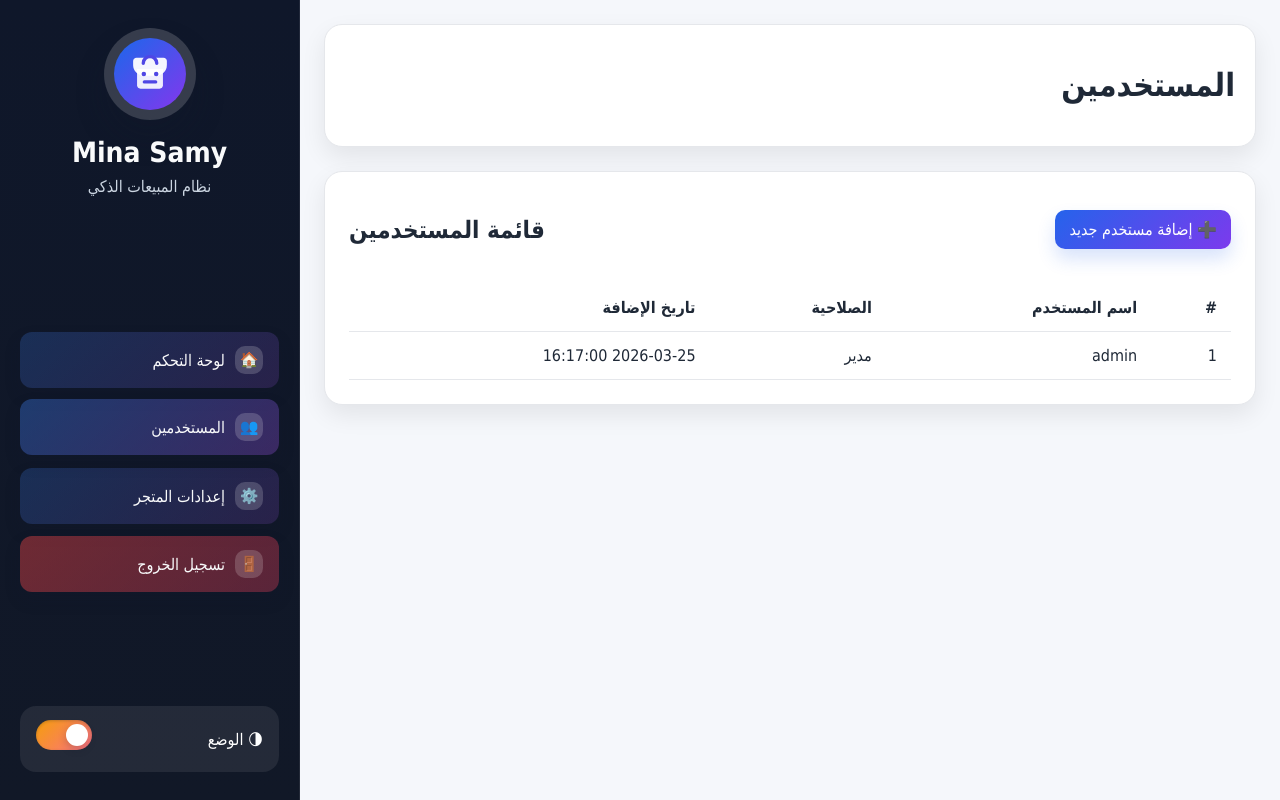
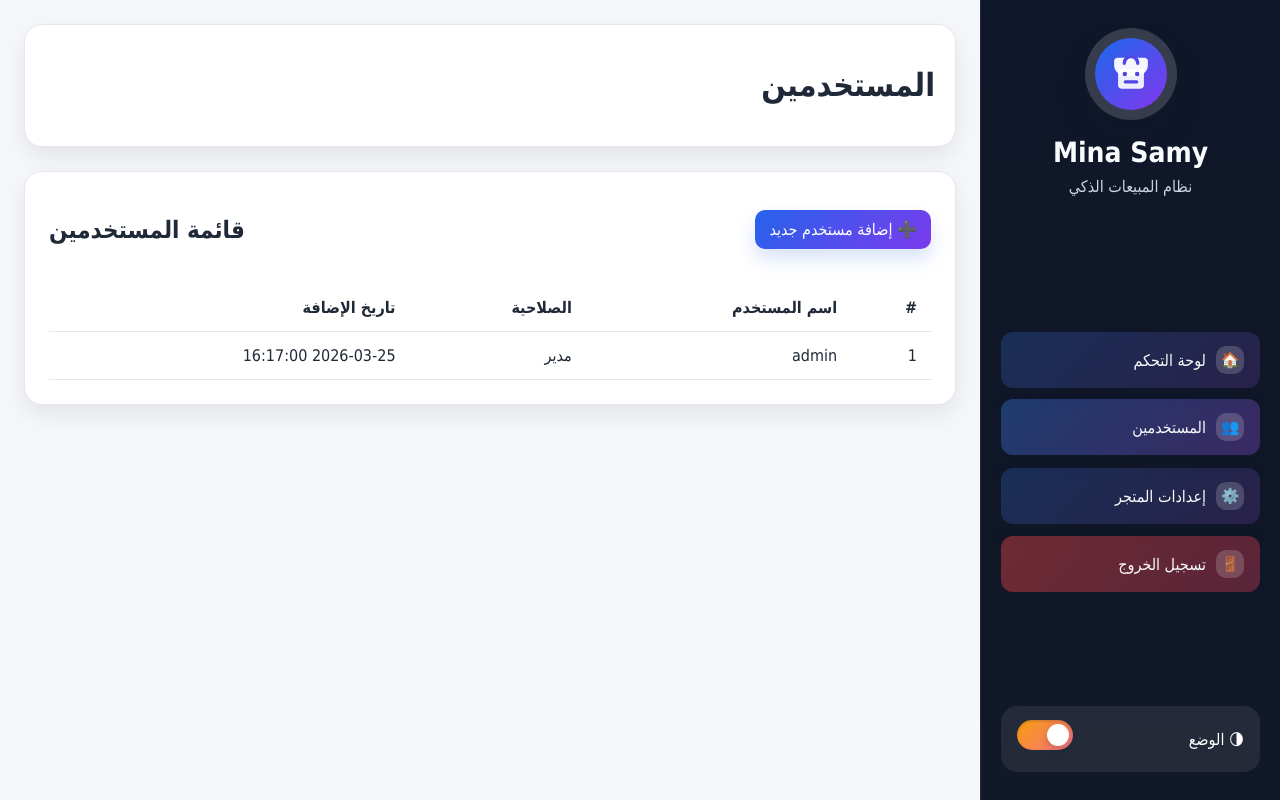
Before and after one commit to Magdy20252026/Mina-Samy, a PHP site: page /users.php in a window 1280 px wide. Run offline with PHP 8.4, Linux system fonts and the light colour scheme; a user stored in the database is signed in; data comes from the database, SQL or seed files in the repository.

Commit message:
fix: move sidebar to opposite side
Co-authored-by: Magdy20252026 <218769073+Magdy20252026@users.noreply.github.com>
Agent-Logs-Url: https://github.com/Magdy20252026/Mina-Samy/sessions/83c25fc9-c83c-4726-b7fa-ce504aa60d4b

```diff
--- a/assets/css/style.css
+++ b/assets/css/style.css
@@ -46,7 +46,7 @@ a {
 .app-layout {
     display: flex;
     min-height: 100vh;
-    flex-direction: row-reverse;
+    flex-direction: row;
 }
 
 .sidebar {
@@ -57,7 +57,7 @@ a {
     display: flex;
     flex-direction: column;
     justify-content: space-between;
-    border-right: 1px solid rgba(255, 255, 255, 0.08);
+    border-left: 1px solid rgba(255, 255, 255, 0.08);
 }
 
 .brand {
```
